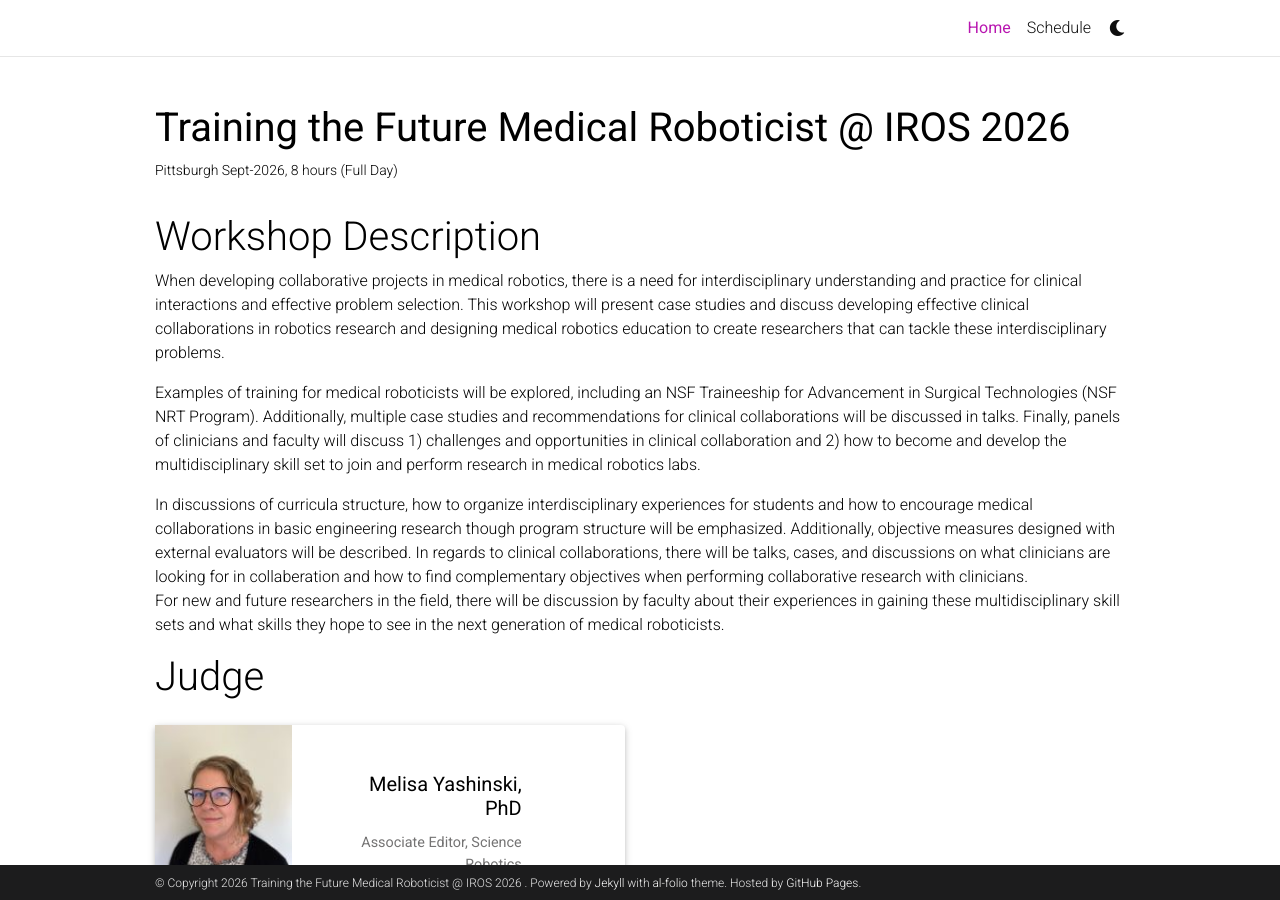
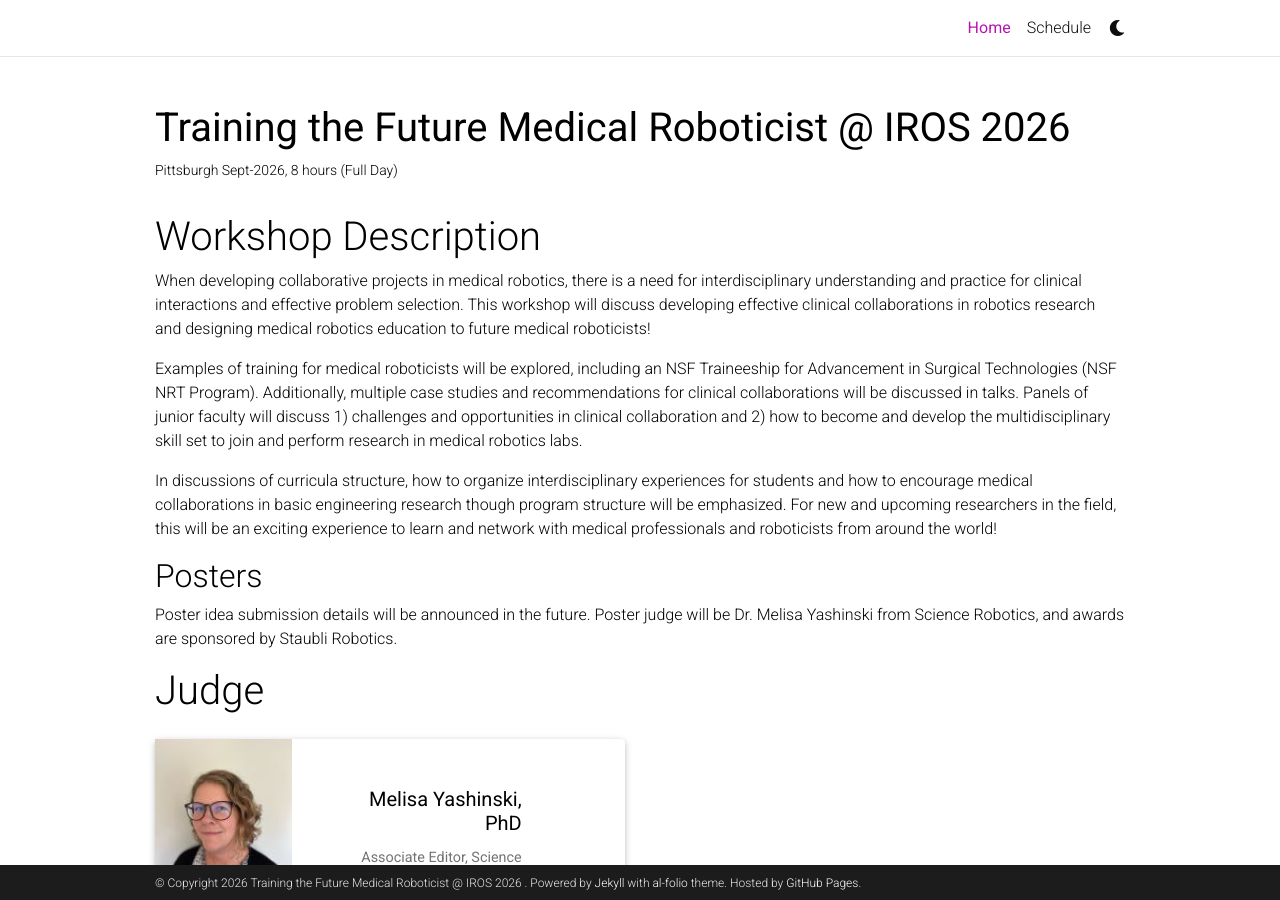
Before and after one commit to future-med-roboticist/future-med-roboticist.github.io, a Jekyll site: the page built from _pages/home.md, in a window 1280 px wide and 900 px high. Built offline with Jekyll 4.4.1, drawn with Linux system fonts in a browser that asks for light colours; full-size pictures stand in for the smaller copies a plugin makes; comment, search, counter and statistics services are not loaded; a style sheet for code colours, icons or effects is not loaded.

Commit message:
Update home.md

```diff
--- a/_pages/home.md
+++ b/_pages/home.md
@@ -10,17 +10,14 @@ description: Pittsburgh Sept-2026, 8 hours (Full Day)
 
 # Workshop Description
 
-When developing collaborative projects in medical robotics, there is a need for interdisciplinary understanding and practice for clinical interactions and effective problem selection.
-This workshop will present case studies and discuss developing effective clinical collaborations in robotics research and designing medical robotics education to create researchers that can tackle these interdisciplinary problems.
+When developing collaborative projects in medical robotics, there is a need for interdisciplinary understanding and practice for clinical interactions and effective problem selection. This workshop will discuss developing effective clinical collaborations in robotics research and designing medical robotics education to future medical roboticists!
 
-Examples of training for medical roboticists will be explored, including an NSF Traineeship for Advancement in Surgical Technologies (NSF NRT Program).
-Additionally, multiple case studies and recommendations for clinical collaborations will be discussed in talks.
-Finally, panels of  clinicians and faculty will discuss 1) challenges and opportunities in clinical collaboration and 2) how to become and develop the multidisciplinary skill set to join and perform research in medical robotics labs.
+Examples of training for medical roboticists will be explored, including an NSF Traineeship for Advancement in Surgical Technologies (NSF NRT Program). Additionally, multiple case studies and recommendations for clinical collaborations will be discussed in talks. Panels of  junior faculty will discuss 1) challenges and opportunities in clinical collaboration and 2) how to become and develop the multidisciplinary skill set to join and perform research in medical robotics labs.
 
-In discussions of curricula structure, how to organize interdisciplinary experiences for students and how to encourage medical collaborations in basic engineering research though program structure will be emphasized.
-Additionally, objective measures designed with external evaluators will be described.
-In regards to clinical collaborations, there will be talks, cases, and discussions on what clinicians are looking for in collaberation and how to find complementary objectives when performing collaborative research with clinicians.
-For new and future researchers in the field, there will be discussion by faculty about their experiences in gaining these multidisciplinary skill sets and what skills they hope to see in the next generation of medical roboticists.
+In discussions of curricula structure, how to organize interdisciplinary experiences for students and how to encourage medical collaborations in basic engineering research though program structure will be emphasized. For new and upcoming researchers in the field, this will be an exciting experience to learn and network with medical professionals and roboticists from around the world!
+
+## Posters
+Poster idea submission details will be announced in the future. Poster judge will be Dr. Melisa Yashinski from Science Robotics, and awards are sponsored by Staubli Robotics.
 
 # Judge
 <div class="row row-cols-2 projects pt-3 pb-3">
```
